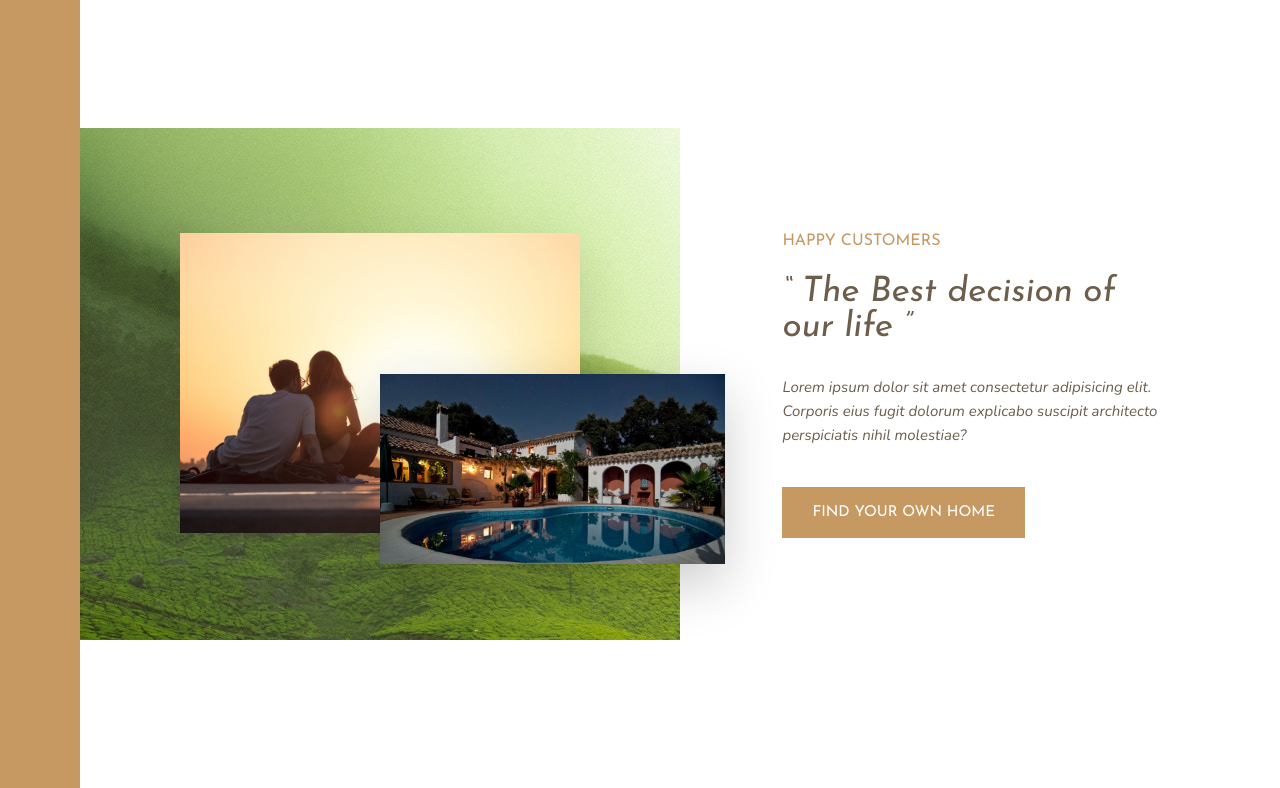
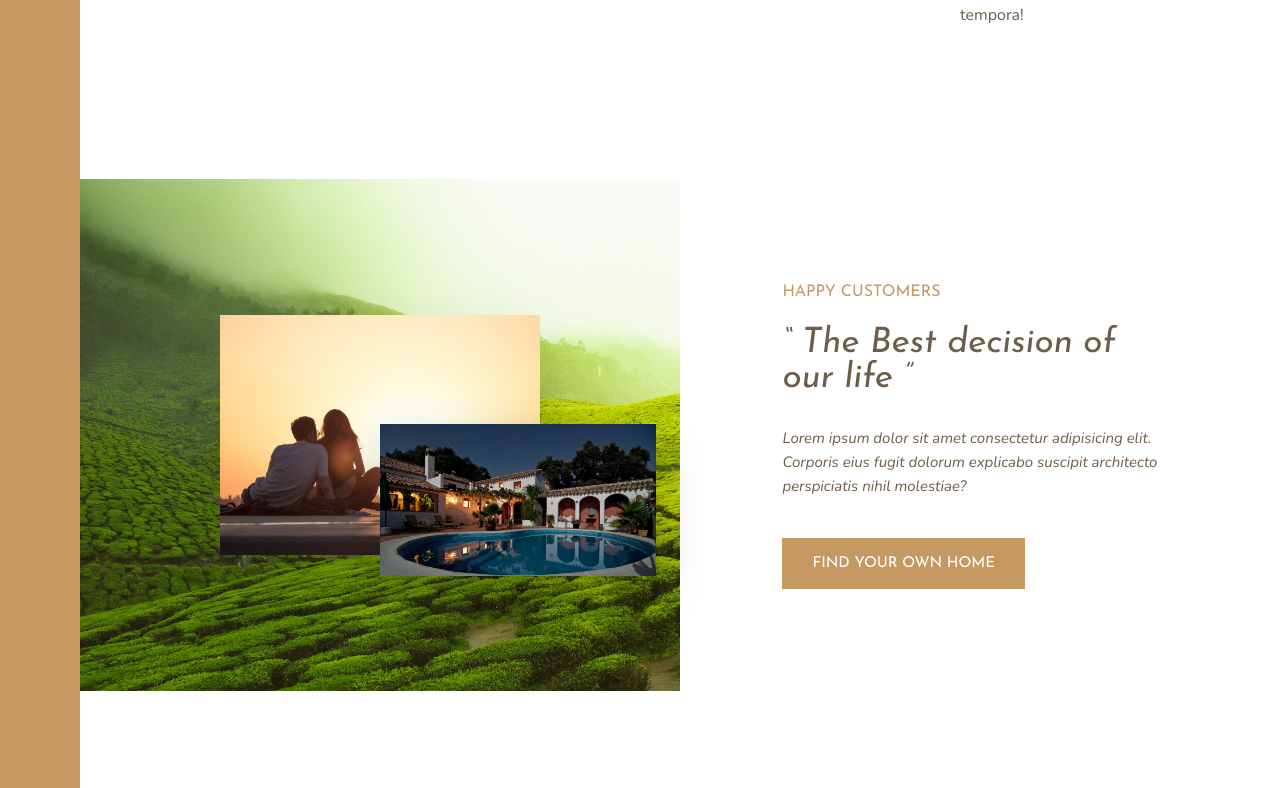
Before and after one commit to akshayr20/Nexter, an Angular app: page / in a window 1280 px wide. Shown: the part 1346-2134 px from the top of the page. Built offline with nearby package versions, Linux system fonts and the light colour scheme.

Commit message:
added media queries to make site responsive

```diff
--- a/src/app/app.component.scss
+++ b/src/app/app.component.scss
@@ -13,6 +13,9 @@
       [center-start] repeat(8, [col-start] minmax(min-content, 14rem) [col-end]) [center-end]
       minmax(6rem, 1fr) [full-end];
   }
+  @media only screen and (max-width: $bp-medium) {
+    grid-template-rows: 6rem calc(100vh - 6rem);
+  }
 }
 
 .sidebar {
@@ -27,10 +30,16 @@
 
 .header {
   grid-column: full-start/ col-end 6;
+  @media only screen and (max-width: $bp-medium) {
+    grid-column: full-start/ full-end;
+  }
 }
 
 .realtors {
   grid-column: col-start 7 / full-end;
+  @media only screen and (max-width: $bp-medium) {
+    grid-column: full-start/ full-end;
+  }
 }
 
 .features {
@@ -38,11 +47,19 @@
 }
 
 .picture {
+  padding: 6rem;
   grid-column: full-start/ col-end 4;
+  @media only screen and (max-width: $bp-medium) {
+    grid-column: 1/ -1;
+  }
 }
 
 .content {
   grid-column: col-start 5 / full-end;
+  @media only screen and (max-width: $bp-medium) {
+    grid-column: 1/ -1;
+    grid-row: 5/6;
+  }
 }
 
 .homes {
@@ -54,6 +71,7 @@
 }
 
 .footer {
+  padding: 6rem;
   background-color: var(--color-secondary);
   grid-column: full-start/full-end;
 }
--- a/src/app/features/features.component.scss
+++ b/src/app/features/features.component.scss
@@ -15,6 +15,7 @@
     width: 4.5rem;
     height: 4.5rem;
     grid-row: 1 / span 2;
+    margin-right: 1.5rem;
   }
 
   &__text {
--- a/src/app/realtors/realtors.component.scss
+++ b/src/app/realtors/realtors.component.scss
@@ -1,10 +1,13 @@
+@import '../../assets/sass/variable';
+
 :host {
+  background-color: var(--color-secondary);
+
   display: grid;
   align-content: center;
   justify-content: center;
-  background-color: var(--color-secondary);
+  justify-items: center;
   grid-row-gap: 2rem;
-  justify-items: center;
 }
 
 .realtors {
@@ -14,9 +17,13 @@
 
   &__list {
     display: grid;
-    grid-template-columns: min-content max-content;
     grid-column-gap: 2rem;
     align-items: center;
+    grid-template-columns: min-content max-content;
+
+    @media only screen and (max-width: $bp-large) {
+      grid-template-columns: repeat(3, min-content max-content);
+    }
   }
   &__img {
     width: 7rem;
--- a/src/app/story-content/story-content.component.html
+++ b/src/app/story-content/story-content.component.html
@@ -1,8 +1,6 @@
-<div class="content">
   <h3 class="heading-3 heading-3--dark mb-sm">Happy Customers</h3>
   <h2 class="heading-2 mb-md">&ldquo; The Best decision of our life &rdquo;</h2>
   <p class="content__text">
     Lorem ipsum dolor sit amet consectetur adipisicing elit. Corporis eius fugit dolorum explicabo suscipit architecto perspiciatis nihil molestiae?
   </p>
   <button class="btn">find your own home</button>
-</div>
--- a/src/app/story-content/story-content.component.scss
+++ b/src/app/story-content/story-content.component.scss
@@ -1,14 +1,13 @@
 :host {
+  height: 100%;
   display: grid;
   align-content: center;
   justify-items: start;
   padding: 6rem 8vw;
 }
 
-.content {
-  &__text {
-    font-size: 1.5rem;
-    font-style: italic;
-    margin-bottom: 4rem;
-  }
+.content__text {
+  font-size: 1.5rem;
+  font-style: italic;
+  margin-bottom: 4rem;
 }
--- a/src/app/story-picture/story-picture.component.scss
+++ b/src/app/story-picture/story-picture.component.scss
@@ -1,9 +1,12 @@
+@import '../../assets/sass/variable';
+
 :host {
   display: grid;
   grid-template-columns: repeat(6, 1fr);
   grid-template-rows: repeat(6, 1fr);
   align-items: center;
   background-image: url('../../assets/img/back.jpg');
+  background-size: cover;
 
   .picture {
     &__img--1 {
@@ -11,6 +14,11 @@
       grid-row: 2/6;
       grid-column: 2/6;
       box-shadow: 0 2rem 5rem rgba(#000, 0.1);
+
+      @media only screen and (max-width: $bp-medium) {
+        grid-row: 1/-1;
+        grid-column: 1/5;
+      }
     }
     &__img--2 {
       width: 115%;
@@ -18,6 +26,10 @@
       grid-column: 4/7;
       z-index: 20;
       box-shadow: 0 2rem 5rem rgba(#000, 0.2);
+      @media only screen and (max-width: $bp-medium) {
+        grid-row: 1/-1;
+        width: 100%;
+      }
     }
   }
 }
--- a/src/assets/sass/_variable.scss
+++ b/src/assets/sass/_variable.scss
@@ -1,2 +1,3 @@
 $bp-largest: 75em; // 1200px;
-$bp-large: 62.5em; // 1200px;
+$bp-large: 62.5em; // 1000px
+$bp-medium: 50em; // 800
```
